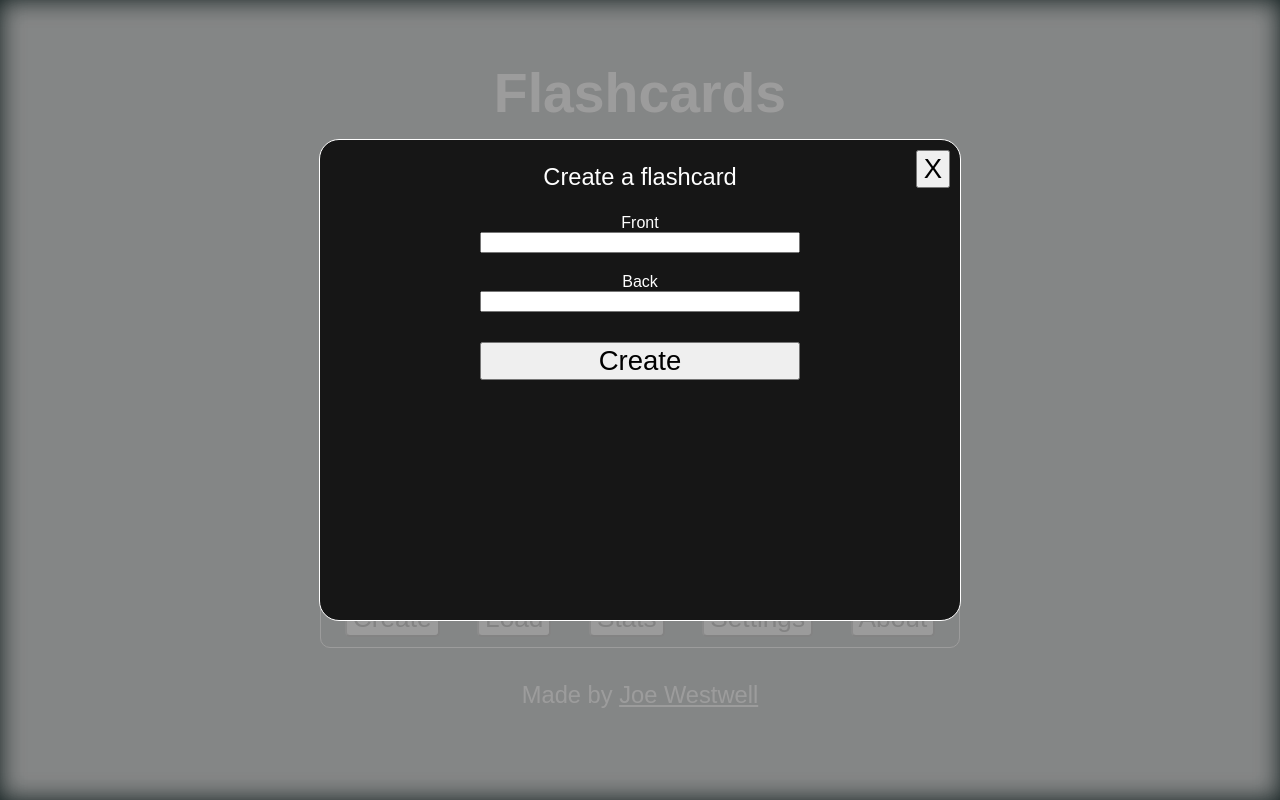
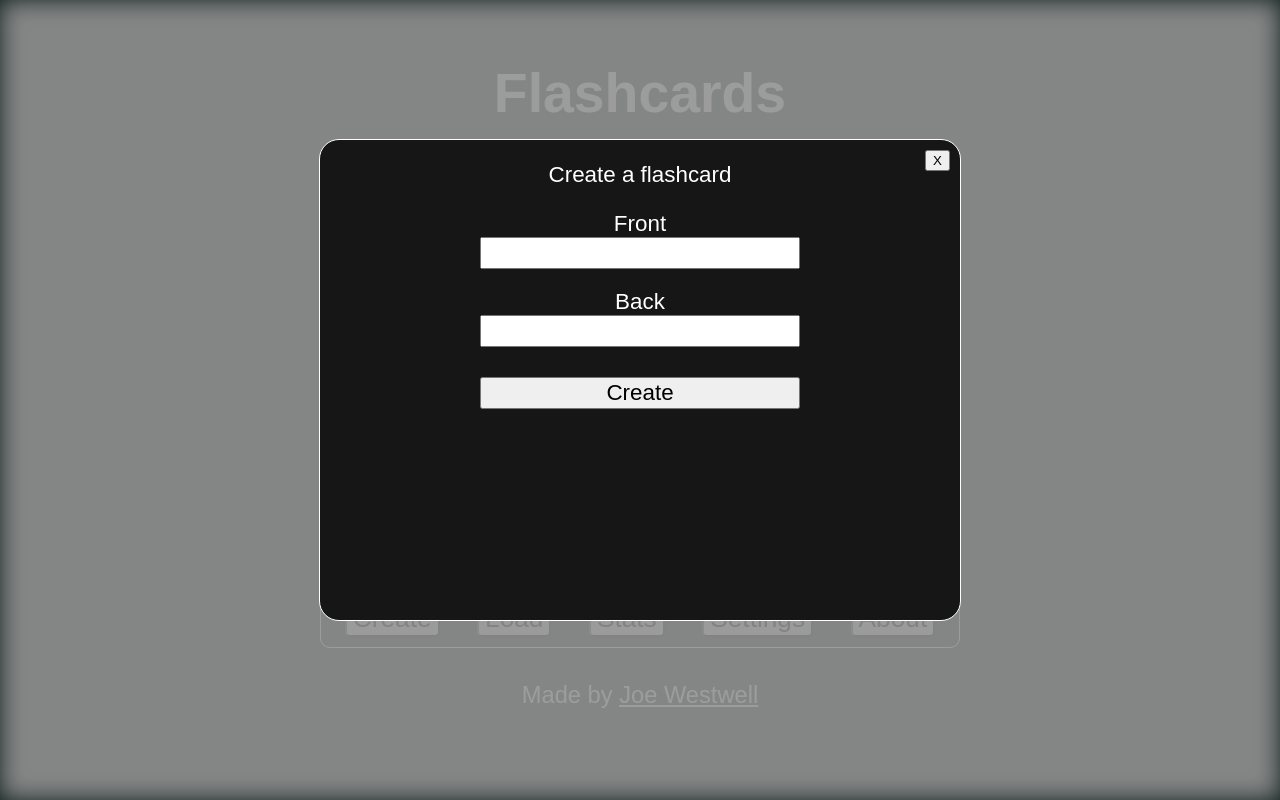
Before and after one commit to J-Wll/flashcards, a React (Vite) app: page / in a window 1280 px wide. Both pictures are taken after a click on the button "Create". Built offline with nearby package versions, Linux system fonts and the light colour scheme.

Commit message:
Added medium-text as a utility class and applied it to multiple components

```diff
--- a/src/Flashcard.jsx
+++ b/src/Flashcard.jsx
@@ -39,7 +39,7 @@ export default function Flashcard(props) {
             return (
                 <>
                     <span className="divider-line"></span>
-                    <ol className="text-white mutliple-choice">
+                    <ol className="text-white medium-text mutliple-choice">
                         {choices}
                     </ol>
                 </>)
@@ -51,7 +51,7 @@ export default function Flashcard(props) {
         (<div id="active-flashcard" className={`flashcard active ${props.extraClasses} ${flipClass} ${cardSide}`}>
             <div className={`main-group ${flipClass} ${fadeIn}`}>
                 {/* Main text of the flashcard, front or back */}
-                <p className="text-white">{checkSide()}</p>
+                <p className="text-white medium-text">{checkSide()}</p>
 
                 {/* Multiple choices conditionally render based on property within questions json */}
                 {ifMultipleChoice()}
@@ -60,13 +60,13 @@ export default function Flashcard(props) {
             <div className={`button-group ${flipClass}`}>
                 <span className="divider-line"></span>
                 <div className="">
-                    <button className="prev-button" onClick={props.prev}>{"<"}</button>
-                    <button className="next-button" onClick={props.next}>{">"}</button>
+                    <button className="prev-button medium-text" onClick={props.prev}>{"<"}</button>
+                    <button className="next-button medium-text" onClick={props.next}>{">"}</button>
                 </div>
 
                 {/* make this button disabled if multiple choice and choice not made */}
                 {/* Flip card reveals the answer on the other side, if it's a question with multiple choice it highlights if you got it correct first, green around a correct answer, red around incorrect and green around the correct */}
-                <button onClick={flipCard} >{`Flip card${answerFlip}`}</button>
+                <button onClick={flipCard} className={`medium-text`}> {`Flip card${answerFlip}`}</button>
             </div>
         </div>)
 
--- a/src/OverlayWindow.jsx
+++ b/src/OverlayWindow.jsx
@@ -1,4 +1,5 @@
 import "./css/OverlayWindow.css"
+import "./css/Utility.css"
 
 export default function OverlayWindow(props) {
 
@@ -6,14 +7,14 @@ export default function OverlayWindow(props) {
         if (props.overlayMode === "create") {
             return (
                 <>
-                    <p className="text-white">Create a flashcard</p>
+                    <p className="text-white medium-text">Create a flashcard</p>
 
                     <div className="overlay-input-section">
-                        <label className="text-white">Front</label>
-                        <input></input>
-                        <label className="text-white">Back</label>
-                        <input></input>
-                        <button onClick={props.createCards}>Create</button>
+                        <label className="text-white medium-text">Front</label>
+                        <input className="medium-text"></input>
+                        <label className="text-white medium-text">Back</label>
+                        <input className="medium-text"></input>
+                        <button className="medium-text" onClick={props.createCards}>Create</button>
                     </div>
 
                 </>
--- a/src/css/Flashcard.css
+++ b/src/css/Flashcard.css
@@ -45,14 +45,6 @@
     width: 100%;
     /* min-height: 150px; */
     height: 100%;
-}
-
-.active p,
-li,
-button {
-    font-size: calc(16px + 0.4dvw + 0.4dvh);
-    font-size: calc(16px + 0.9dvw);
-    margin: 0;
 }
 
 .active ol {
--- a/src/css/Utility.css
+++ b/src/css/Utility.css
@@ -1,3 +1,4 @@
+/* For use in any file, alternative to bootstrap since it was used very little */
 *{
     font-family: Arial, Helvetica, sans-serif;
 }
@@ -13,3 +14,14 @@
 .mb-0{
     margin-bottom: 0;
 }
+
+.my-1{
+    margin-top: 10px;
+    margin-bottom: 10px;
+}
+
+.medium-text{
+    /* font-size: calc(16px + 0.4dvw + 0.4dvh); */
+    /* font-size: calc(16px + 0.9dvw); */
+    font-size: calc(16px + 0.5dvw);
+}
```
